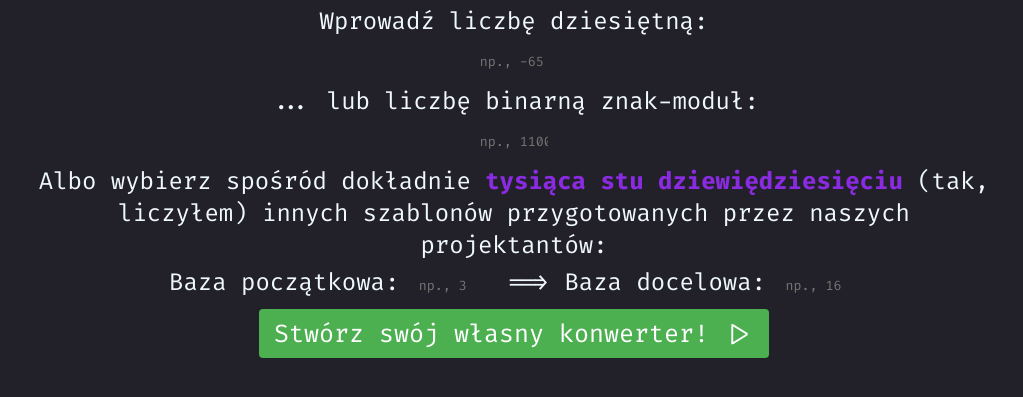
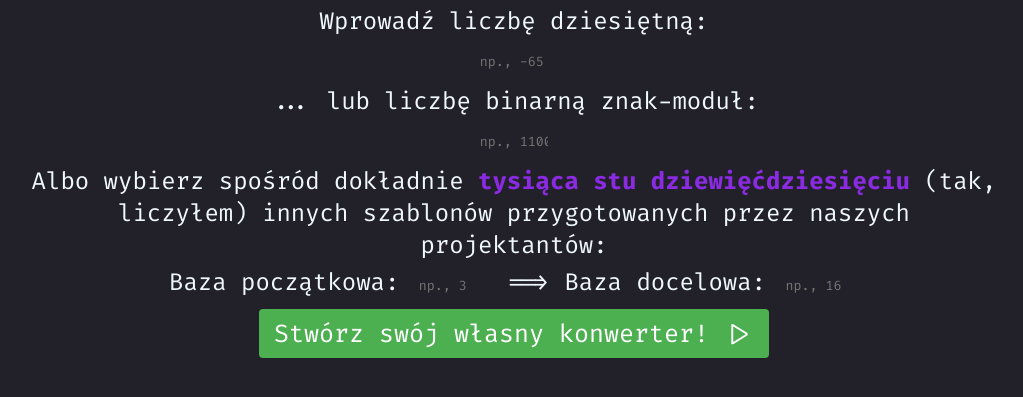
Before and after one commit to trublesomeban/liczby-zmiennoprzecinkowe, a website: page index.html in a window 1280 px wide. Shown: the part 125-522 px from the top of the page, without its empty margins (126-1149 px from the left). Drawn offline with Linux system fonts and the light colour scheme.

Commit message:
dodatkowe poprakwi do stanu wojennego

```diff
--- a/index.html
+++ b/index.html
@@ -87,7 +87,7 @@
         <input type="text" id="binaryInput" placeholder="np., 11000101">
         <div id="result2"></div>
         <div id="result2"></div>
-        <label for="numberInput">Albo wybierz spośród dokładnie <span style="color:blueviolet; font-weight: bold;">tysiąca stu dziewiędziesięciu</span> (tak, liczyłem) innych szablonów przygotowanych przez naszych
+        <label for="numberInput">Albo wybierz spośród dokładnie <span style="color:blueviolet; font-weight: bold;">tysiąca stu dziewięćdziesięciu</span> (tak, liczyłem) innych szablonów przygotowanych przez naszych
             projektantów:</label>
         Baza początkowa: <input type="text" id="originBase" placeholder="np., 3">
         ==> Baza docelowa: <input type="text" id="targetBase" placeholder="np., 16">
```
